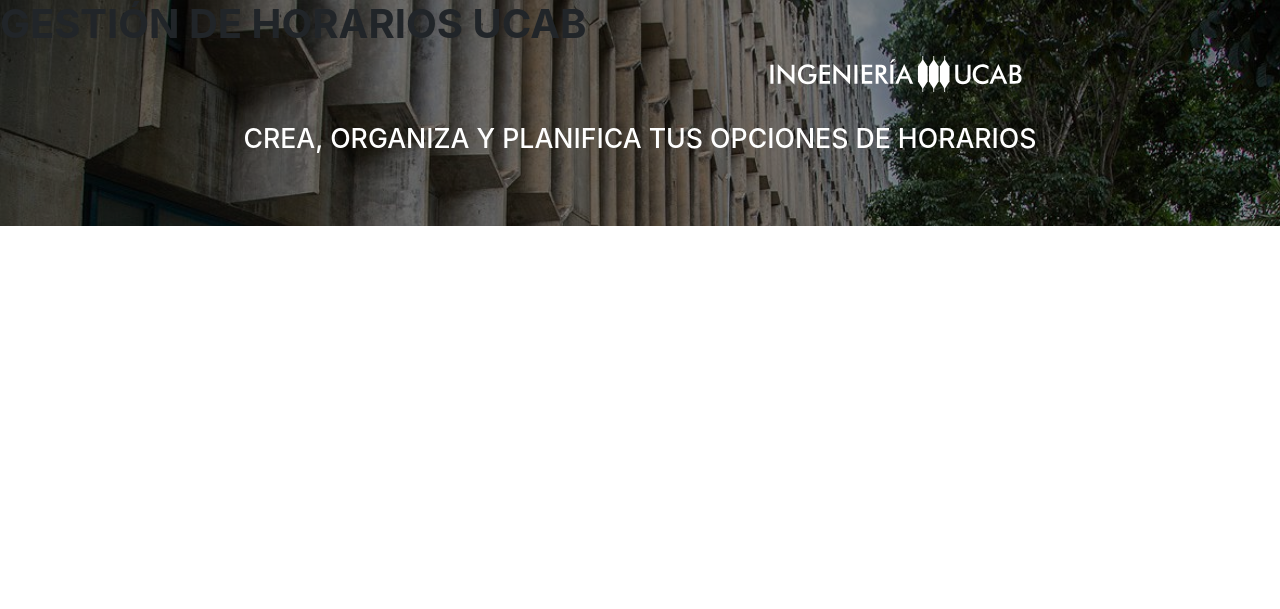
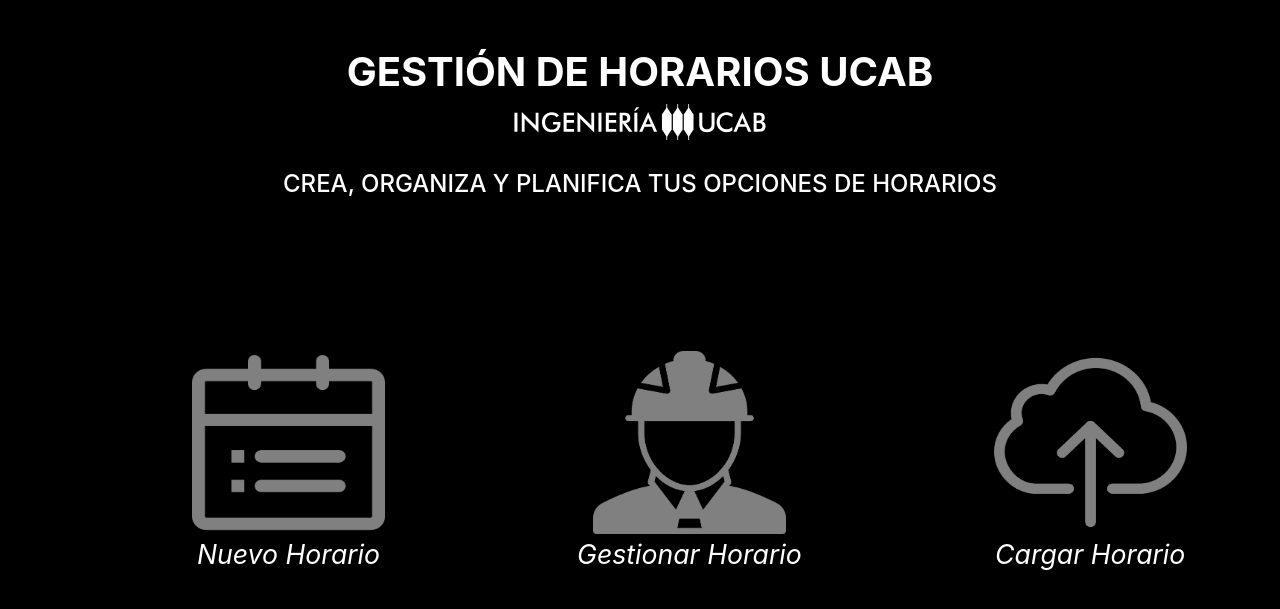
Before and after one commit to AlejandroC0701/GestionHorarios, a PHP site: page / in a window 1280 px wide. Shown: the top 609 px of the page. Run offline with PHP 8.4, Linux system fonts and the light colour scheme.

Commit message:
Index fix

```diff
--- a/GestionHorariosUCAB/CSS/index.css
+++ b/GestionHorariosUCAB/CSS/index.css
@@ -1,12 +1,23 @@
 
-	@import url("../estilos.css");
+
+*{
+  margin: 0;
+  padding: 0;
+  background-color: black;
+  color: white;
+  /* width: 100%; */
+}
+
+header{
+  background-color: black;
+}
 
 body{
   height: 0;
   font-family: source-sans-pro;
   font-style: normal;
   font-weight: 200;
-  background: rgb(0, 0, 0);
+  background-color: rgb(0, 0, 0);
   font: normal "source-sans-pro";
 }
 
--- a/GestionHorariosUCAB/index.html
+++ b/GestionHorariosUCAB/index.html
@@ -5,7 +5,6 @@
 		<meta name="viewport" content="initial-scale=1.0, maximum-scale=1.0, user-scalable=0, width=device-width">
 		<title>Editor de Horarios UCAB</title>
 		<LINK REL="StyleSheet" HREF="CSS/index.css" TYPE="text/css" MEDIA="screen"/>
-		<LINK REL="StyleSheet" HREF="CSS/header.css" TYPE="text/css" MEDIA="screen"/>
 		<script src="https://ajax.aspnetcdn.com/ajax/jQuery/jquery-3.3.1.min.js"></script>
 		<script src="https://ajax.googleapis.com/ajax/libs/jquery/3.3.1/jquery.min.js"></script>
 		<script src="http://use.edgefonts.net/source-sans-pro:n2:default.js" type="text/javascript"></script>
@@ -13,11 +12,14 @@
 		<script src="https://maxcdn.bootstrapcdn.com/bootstrap/4.0.0/js/bootstrap.min.js" integrity="sha384-JZR6Spejh4U02d8jOt6vLEHfe/JQGiRRSQQxSfFWpi1MquVdAyjUar5+76PVCmYl" crossorigin="anonymous"></script>
 		<link rel="stylesheet" href="https://maxcdn.bootstrapcdn.com/bootstrap/4.0.0/css/bootstrap.min.css" integrity="sha384-Gn5384xqQ1aoWXA+058RXPxPg6fy4IWvTNh0E263XmFcJlSAwiGgFAW/dAiS6JXm" crossorigin="anonymous">
 	</head>
+
+	<body>
+
 			<header id="headercolor">
 					<div id="capaoscura">
-			<article>
-			<h1 id="titulo1"><strong>GESTIÓN DE HORARIOS UCAB</strong></h1>
-			<div class="text-center" style="margin-left: 40%; margin-right: auto">
+
+						<h1 class="text-center mt-5"><strong>GESTIÓN DE HORARIOS UCAB</strong></h1>
+						<div class="text-center" >
 							<svg  xmlns="http://www.w3.org/2000/svg" style="fill: white; "width="252" height="36" viewBox="-54.96 -1.81 252.28 36.16">
 								<g "-emblem">
 									<rect x="97.7" y="-1.81" width="0.8 "height="36.16"></rect>
@@ -34,14 +36,13 @@
 							</svg>
 						</div>
 						&nbsp;
-			<h2 class="Slogan">CREA, ORGANIZA Y PLANIFICA TUS OPCIONES DE HORARIOS </h2>
+						<h4 class="text-center ">CREA, ORGANIZA Y PLANIFICA TUS OPCIONES DE HORARIOS </h2>
 						<p>&nbsp; </p>
 						<p>&nbsp; </p>
 
-		</article>
 					</div>
 				</header>
-	<body>
+
 		<ul class="ListaHerramientas">
 			<li>
 				<a href="NuevoHorario.html">
```
Lines whose indentation alone changed are shown as unchanged.
